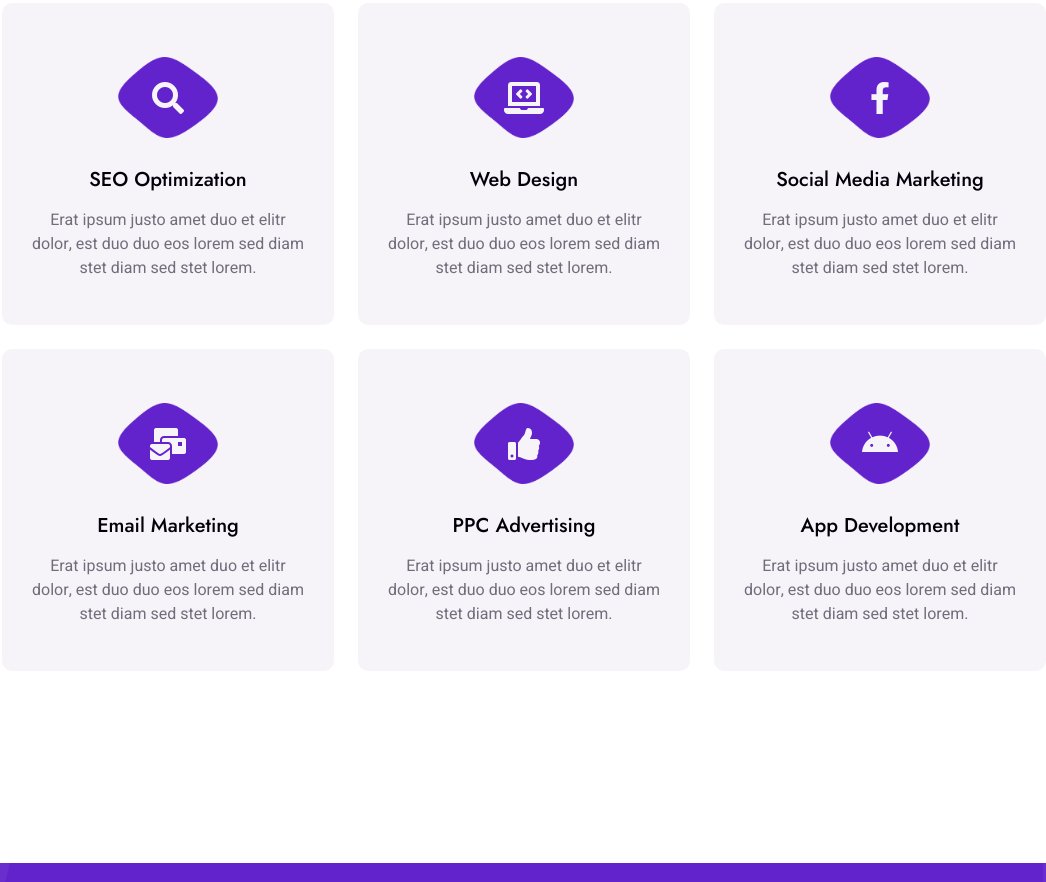
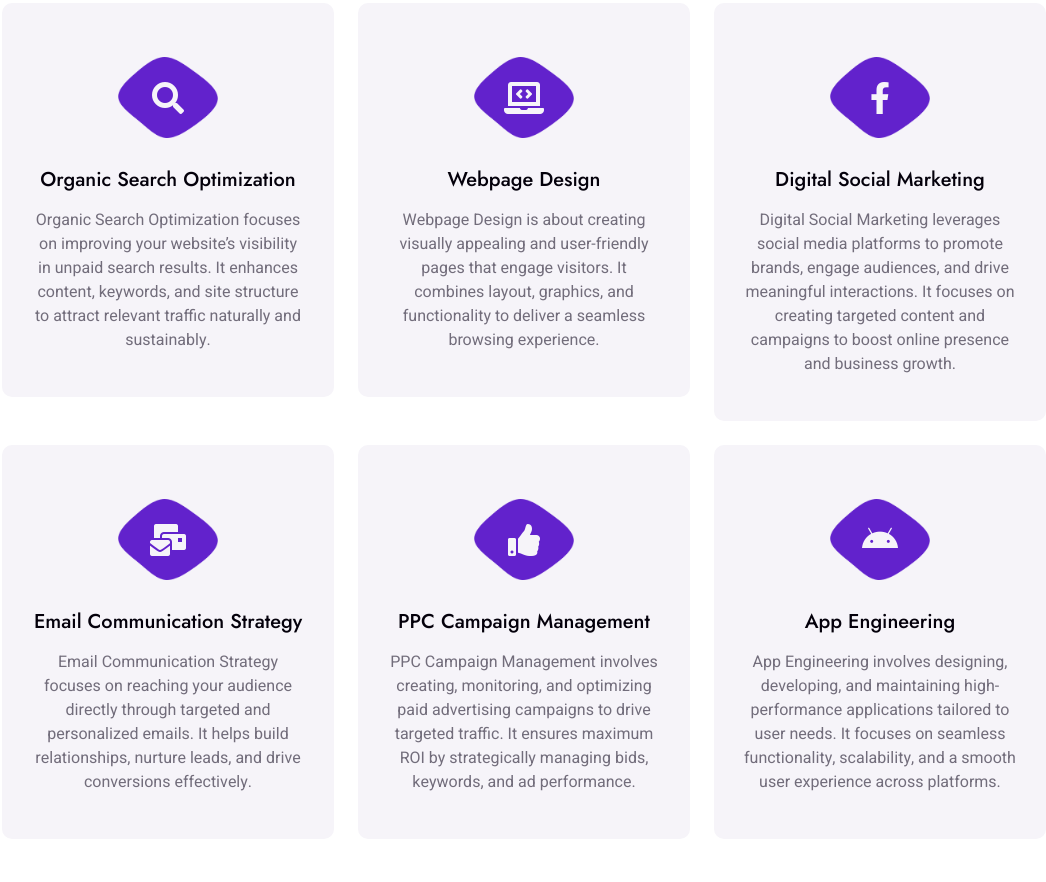
Before and after one commit to jjabez92-byte/Jabez-Joshua, a plain HTML site: page index.html in a window 1280 px wide. Shown: the part 2959-3841 px from the top of the page, without its empty margins (116-1162 px from the left). Drawn offline with nearby package versions, Linux system fonts and the light colour scheme; files whose address does not match are found by name.

Commit message:
Update index.html

```diff
--- a/index.html
+++ b/index.html
@@ -325,8 +325,8 @@
                             <div class="service-icon flex-shrink-0">
                                 <i class="fa fa-search fa-2x"></i>
                             </div>
-                            <h5 class="mb-3">SEO Optimization</h5>
-                            <p class="m-0">Erat ipsum justo amet duo et elitr dolor, est duo duo eos lorem sed diam stet diam sed stet lorem.</p>
+                            <h5 class="mb-3">Organic Search Optimization</h5>
+                            <p class="m-0">Organic Search Optimization focuses on improving your website’s visibility in unpaid search results. It enhances content, keywords, and site structure to attract relevant traffic naturally and sustainably.</p>
                             <a class="btn btn-square" href=""><i class="fa fa-arrow-right"></i></a>
                         </div>
                     </div>
@@ -335,8 +335,8 @@
                             <div class="service-icon flex-shrink-0">
                                 <i class="fa fa-laptop-code fa-2x"></i>
                             </div>
-                            <h5 class="mb-3">Web Design</h5>
-                            <p class="m-0">Erat ipsum justo amet duo et elitr dolor, est duo duo eos lorem sed diam stet diam sed stet lorem.</p>
+                            <h5 class="mb-3">Webpage Design</h5>
+                            <p class="m-0">Webpage Design is about creating visually appealing and user-friendly pages that engage visitors. It combines layout, graphics, and functionality to deliver a seamless browsing experience.</p>
                             <a class="btn btn-square" href=""><i class="fa fa-arrow-right"></i></a>
                         </div>
                     </div>
@@ -345,8 +345,8 @@
                             <div class="service-icon flex-shrink-0">
                                 <i class="fab fa-facebook-f fa-2x"></i>
                             </div>
-                            <h5 class="mb-3">Social Media Marketing</h5>
-                            <p class="m-0">Erat ipsum justo amet duo et elitr dolor, est duo duo eos lorem sed diam stet diam sed stet lorem.</p>
+                            <h5 class="mb-3">Digital Social Marketing</h5>
+                            <p class="m-0">Digital Social Marketing leverages social media platforms to promote brands, engage audiences, and drive meaningful interactions. It focuses on creating targeted content and campaigns to boost online presence and business growth.</p>
                             <a class="btn btn-square" href=""><i class="fa fa-arrow-right"></i></a>
                         </div>
                     </div>
@@ -355,8 +355,8 @@
                             <div class="service-icon flex-shrink-0">
                                 <i class="fa fa-mail-bulk fa-2x"></i>
                             </div>
-                            <h5 class="mb-3">Email Marketing</h5>
-                            <p class="m-0">Erat ipsum justo amet duo et elitr dolor, est duo duo eos lorem sed diam stet diam sed stet lorem.</p>
+                            <h5 class="mb-3">Email Communication Strategy</h5>
+                            <p class="m-0">Email Communication Strategy focuses on reaching your audience directly through targeted and personalized emails. It helps build relationships, nurture leads, and drive conversions effectively.</p>
                             <a class="btn btn-square" href=""><i class="fa fa-arrow-right"></i></a>
                         </div>
                     </div>
@@ -365,8 +365,8 @@
                             <div class="service-icon flex-shrink-0">
                                 <i class="fa fa-thumbs-up fa-2x"></i>
                             </div>
-                            <h5 class="mb-3">PPC Advertising</h5>
-                            <p class="m-0">Erat ipsum justo amet duo et elitr dolor, est duo duo eos lorem sed diam stet diam sed stet lorem.</p>
+                            <h5 class="mb-3">PPC Campaign Management</h5>
+                            <p class="m-0">PPC Campaign Management involves creating, monitoring, and optimizing paid advertising campaigns to drive targeted traffic. It ensures maximum ROI by strategically managing bids, keywords, and ad performance.</p>
                             <a class="btn btn-square" href=""><i class="fa fa-arrow-right"></i></a>
                         </div>
                     </div>
@@ -375,8 +375,8 @@
                             <div class="service-icon flex-shrink-0">
                                 <i class="fab fa-android fa-2x"></i>
                             </div>
-                            <h5 class="mb-3">App Development</h5>
-                            <p class="m-0">Erat ipsum justo amet duo et elitr dolor, est duo duo eos lorem sed diam stet diam sed stet lorem.</p>
+                            <h5 class="mb-3">App Engineering</h5>
+                            <p class="m-0">App Engineering involves designing, developing, and maintaining high-performance applications tailored to user needs. It focuses on seamless functionality, scalability, and a smooth user experience across platforms.</p>
                             <a class="btn btn-square" href=""><i class="fa fa-arrow-right"></i></a>
                         </div>
                     </div>
```
